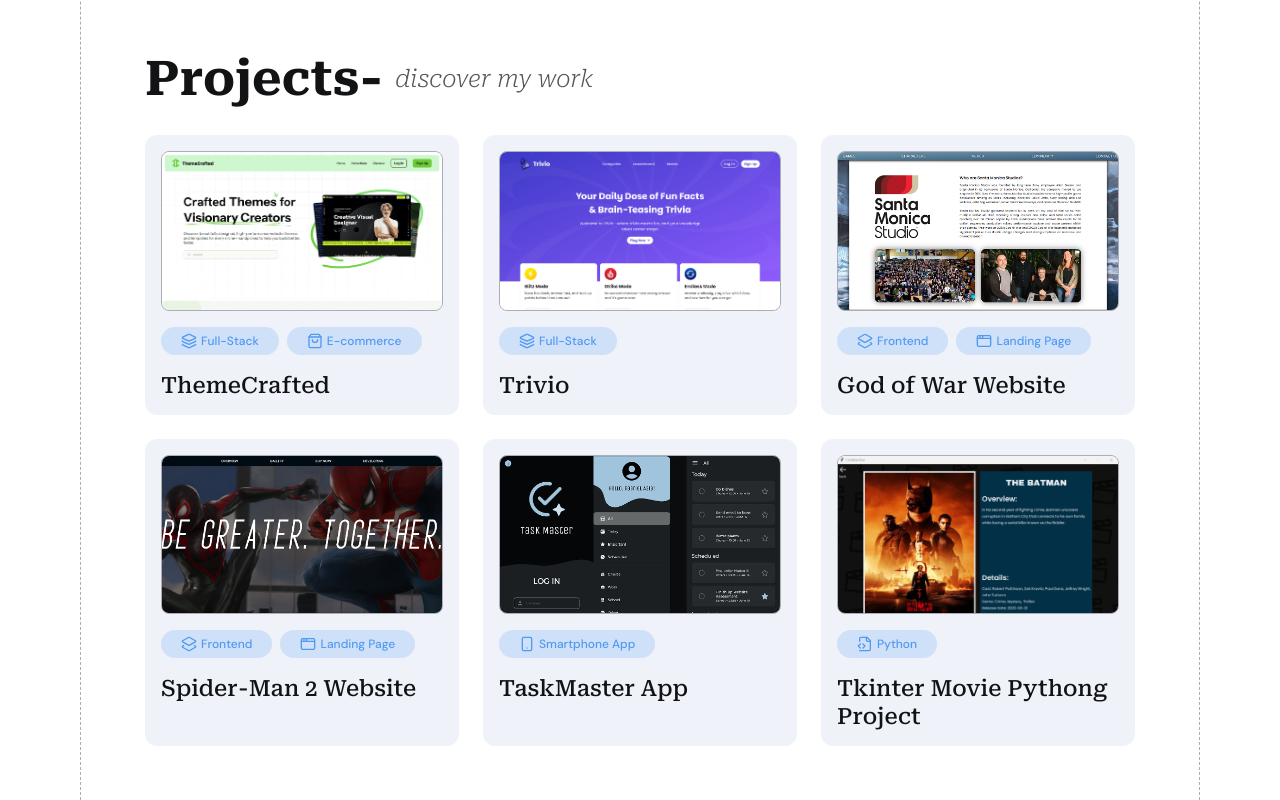
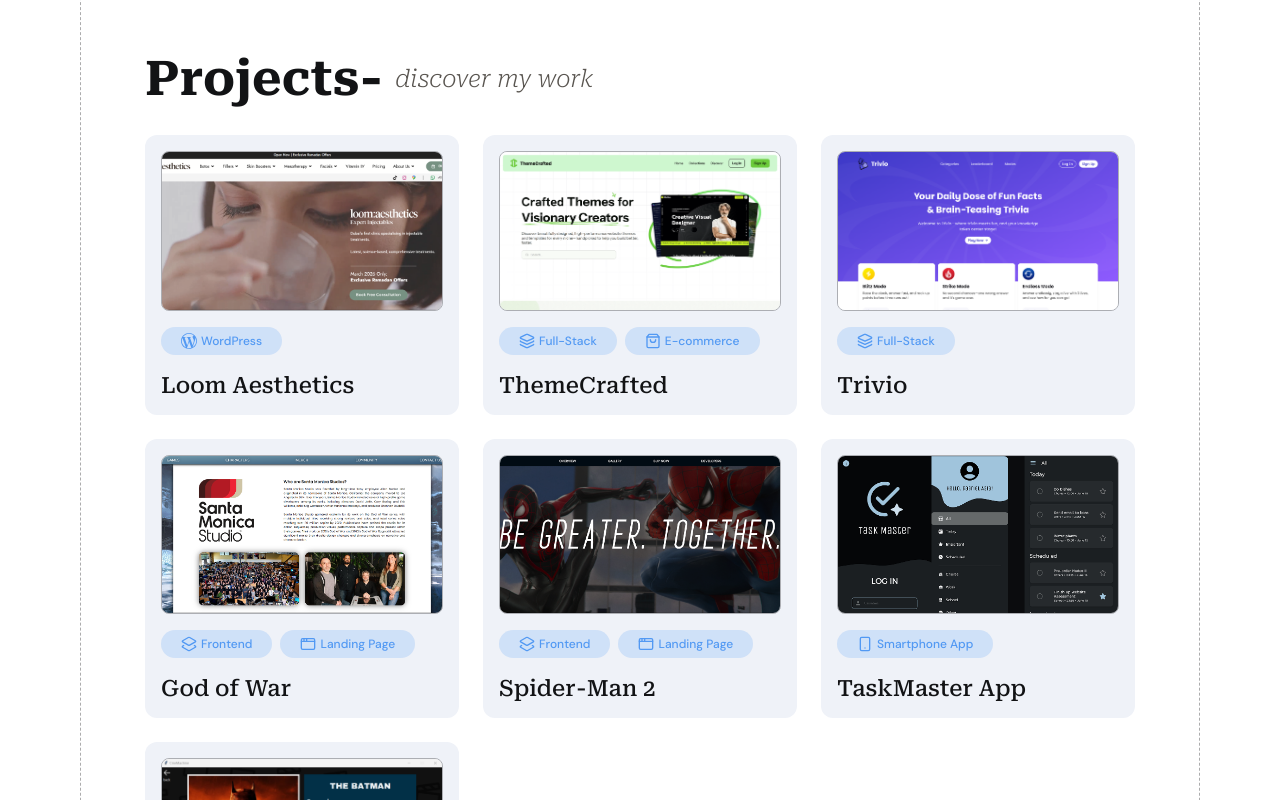
Before and after one commit to GabrielAsisPortfolio/GabrielAsisPortfolio, a React (Vite) app: page / in a window 1280 px wide. Shown: the part 1440-2240 px from the top of the page. Built offline with nearby package versions, Linux system fonts and the light colour scheme.

Commit message:
Added New Project & Picture
Added Loom Aesthetics Website to projects section. Also updated personal photo

```diff
--- a/src/assets/index.js
+++ b/src/assets/index.js
@@ -12,6 +12,8 @@
 import kuu from "../assets/KUU China.png"
 import lexchina from "../assets/LexChina.png"
 import zaan from "../assets/Zaan.png"
+
+import loom from "../assets/LoomAesthetics.png"
 
 import themecrafted from "../assets/ThemeCrafted.png"
 
@@ -32,5 +34,6 @@
   zaan,
   themecrafted,
   wordpress,
-  trivio
+  trivio,
+  loom
 };
--- a/src/components/ProjectBox.jsx
+++ b/src/components/ProjectBox.jsx
@@ -58,8 +58,14 @@
               );
             })}
           </div>
-          <div className="flex flex-col items-start">
-            <h1 className="font-roboto font-medium text-xl lg:text-[1.4rem]">{title}</h1>
+          <div className="flex flex-col items-start group">
+            <h1 className="font-roboto font-medium text-xl lg:text-[1.4rem] relative inline-block
+            transition-opacity duration-300 ease-in-out group-hover:opacity-70
+            after:content-[''] after:absolute after:left-0 after:bottom-0 after:h-[2px]
+            after:w-0 after:bg-black after:transition-all after:duration-300
+            group-hover:after:w-full">
+              {title}
+            </h1>
           </div>
         </div>
       </div>
--- a/src/constants/index.js
+++ b/src/constants/index.js
@@ -10,6 +10,7 @@
   zaan,
   themecrafted,
   trivio,
+  loom
 } from "../assets";
 
 export const navigation = [
@@ -32,7 +33,15 @@
 
 export const projectDetails = [
   {
-    id: "8",
+    id: "3",
+    title: "Loom Aesthetics",
+    img: loom,
+    url: "https://loomaesthetics.com/",
+    categories: ["WordPress"],
+    flex: "col",
+  },
+  {
+    id: "1",
     title: "ThemeCrafted",
     img: themecrafted,
     url: "https://themecrafted-frontend.onrender.com/",
@@ -40,11 +49,51 @@
     flex: "col",
   },
   {
-    id: "9",
+    id: "2",
     title: "Trivio",
     img: trivio,
     url: "https://trivio-site.vercel.app/",
     categories: ["Full-Stack"],
+    flex: "col",
+  },
+  {
+    id: "4",
+    title: "God of War",
+    urlTitle: "My_First_Website",
+    img: gow1,
+    createdWhen: "Created on 1st yr of College",
+    url: "https://gabrielasis.github.io/",
+    categories: ["Frontend", "Landing Page"],
+    flex: "col",
+  },
+  {
+    id: "5",
+    title: "Spider-Man 2",
+    urlTitle: "Responsive_Website",
+    img: sm1,
+    createdWhen: "Created on 2nd yr of College",
+    url: "https://gabrielgonoasis.github.io/",
+    categories: ["Frontend", "Landing Page"],
+    flex: "col",
+  },
+  {
+    id: "6",
+    title: "TaskMaster App",
+    urlTitle: "Todo_List_Android_App",
+    img: taskmaster,
+    createdWhen: "Created on 2nd yr of College",
+    url: "https://github.com/GabrielAsis/TaskMaster-App.git",
+    categories: ["Smartphone App"],
+    flex: "row",
+  },
+  {
+    id: "7",
+    title: "Tkinter Python Project",
+    urlTitle: "Tkinter_Python_App",
+    img: tkinter1,
+    createdWhen: "Created on 2nd yr of College",
+    url: "https://github.com/GabrielAsis/Data-Driven-App.git",
+    categories: ["Python"],
     flex: "col",
   },
   // {
@@ -82,44 +131,4 @@
   //   categories: ["WordPress", "Organization"],
   //   flex: "col",
   // },
-  {
-    id: "0",
-    title: "God of War Website",
-    urlTitle: "My_First_Website",
-    img: gow1,
-    createdWhen: "Created on 1st yr of College",
-    url: "https://gabrielasis.github.io/",
-    categories: ["Frontend", "Landing Page"],
-    flex: "col",
-  },
-  {
-    id: "1",
-    title: "Spider-Man 2 Website",
-    urlTitle: "Responsive_Website",
-    img: sm1,
-    createdWhen: "Created on 2nd yr of College",
-    url: "https://gabrielgonoasis.github.io/",
-    categories: ["Frontend", "Landing Page"],
-    flex: "col",
-  },
-  {
-    id: "2",
-    title: "TaskMaster App",
-    urlTitle: "Todo_List_Android_App",
-    img: taskmaster,
-    createdWhen: "Created on 2nd yr of College",
-    url: "https://github.com/GabrielAsis/TaskMaster-App.git",
-    categories: ["Smartphone App"],
-    flex: "row",
-  },
-  {
-    id: "3",
-    title: "Tkinter Movie Pythong Project",
-    urlTitle: "Tkinter_Python_App",
-    img: tkinter1,
-    createdWhen: "Created on 2nd yr of College",
-    url: "https://github.com/GabrielAsis/Data-Driven-App.git",
-    categories: ["Python"],
-    flex: "col",
-  },
 ];
```
Also changed, not shown: src/components/About.jsx (+5 -4 lines), src/assets/FormalPicture.png (added), src/assets/LoomAesthetics.png (added).
